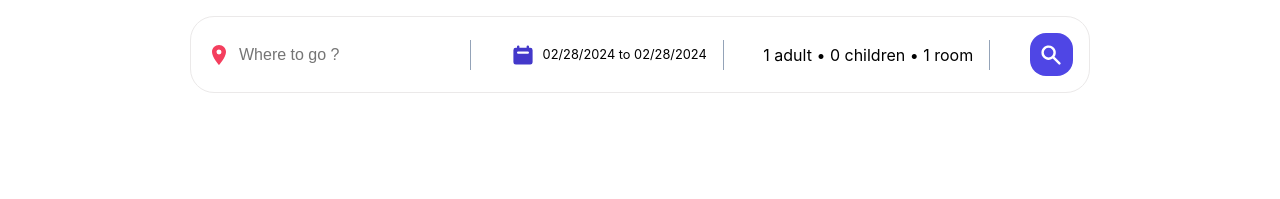
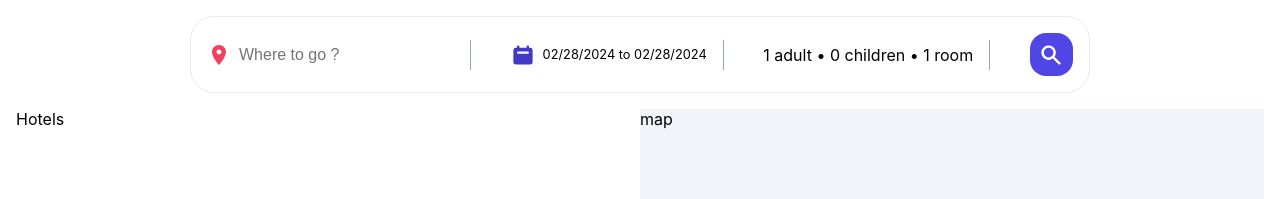
Before and after one commit to elhamgholami1995/Booking-Hotel-App, a React (Vite) app: page /hotels in a window 1280 px wide. Shown: the top 199 px of the page. Built offline with nearby package versions, Linux system fonts and the light colour scheme.

Commit message:
create applayout.jsx and nested rout

```diff
--- a/src/App.jsx
+++ b/src/App.jsx
@@ -3,6 +3,7 @@
 import Header from "./component/Header/Header";
 import LocationList from "./component/LoctionList/locationList";
 import { Route, Routes } from "react-router-dom";
+import AppLayout from "./component/Header/AppLayout/AppLayout";
 
 function App() {
   return (
@@ -11,6 +12,10 @@
       <Header />
       <Routes>
         <Route path="/" element={<LocationList />} />
+        <Route path="/hotels" element={<AppLayout />}>
+          <Route index element={<div>Hotels</div>} />
+          <Route path=":id" element={<div>single hotel</div>} />
+        </Route>
       </Routes>
     </div>
   );
--- /dev/null
+++ b/src/component/Header/AppLayout/AppLayout.jsx
@@ -0,0 +1,14 @@
+import { Outlet } from "react-router-dom";
+
+function AppLayout() {
+  return (
+    <div className="appLayout">
+      <div className="sidebar">
+        <Outlet />
+      </div>
+      <div className="mapContainer">map </div>
+    </div>
+  );
+}
+
+export default AppLayout;
```
